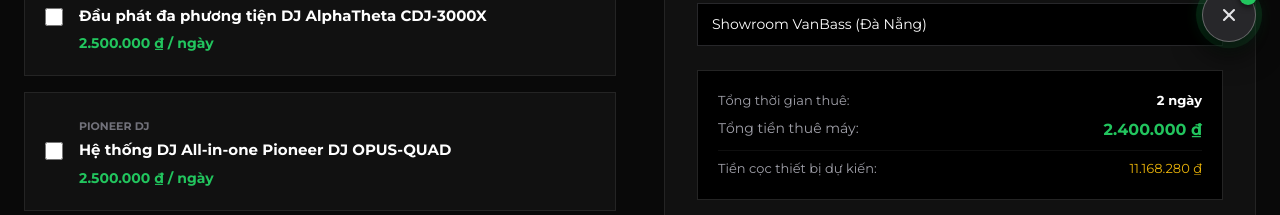
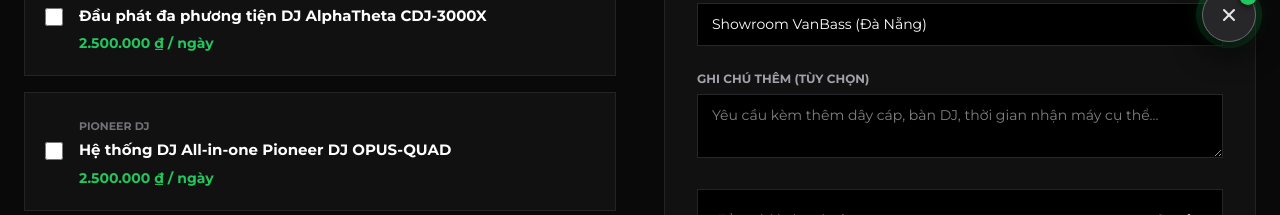
Before and after one commit to vule482003/vanbass, a Next.js app in the folder frontend/: page /rental in a window 1280 px wide. Shown: the part 734-949 px from the top of the page. Built offline with nearby package versions, Linux system fonts and the light colour scheme; no server answers.

Commit message:
fix(ci): resolve frontend lint and unit test assertions for 100% green CI

```diff
--- a/frontend/app/admin/page.tsx
+++ b/frontend/app/admin/page.tsx
@@ -142,7 +142,7 @@
   const [categories, setCategories] = useState<CategoryItem[]>([]);
   const [orders, setOrders] = useState<OrderItem[]>([]);
   const [rentals, setRentals] = useState<RentalRequestItem[]>([]);
-  const [isDataLoading, setIsDataLoading] = useState(true);
+  const [, setIsDataLoading] = useState(true);
 
   // Add Product Modal states
   const [showAddProductModal, setShowAddProductModal] = useState(false);
@@ -1390,7 +1390,7 @@
                     type="text"
                     required
                     value={brand}
-                    onChange={(e) => setBrand(e.target.value)}
+                    onChange={(e) => handleBrandChange(e.target.value)}
                     placeholder="AlphaTheta, Pioneer DJ, JBL..."
                     style={{ width: "100%", padding: "10px 14px", backgroundColor: "#000", border: "1px solid #27272a", color: "#fff", fontSize: "14px", boxSizing: "border-box" }}
                   />
--- a/frontend/app/lib/cart-context.tsx
+++ b/frontend/app/lib/cart-context.tsx
@@ -52,8 +52,10 @@
     } catch {
       startTransition(() => setItems([]));
     }
-    setMounted(true);
-  }, [user?.id, isAuthLoading]);
+    startTransition(() => {
+      setMounted(true);
+    });
+  }, [user, isAuthLoading]);
 
   // Persist cart whenever items change for the current user
   useEffect(() => {
@@ -69,7 +71,7 @@
         // Ignore localStorage errors
       }
     }
-  }, [items, user?.id, mounted, isAuthLoading]);
+  }, [items, user, mounted, isAuthLoading]);
 
   const showNotification = (message: string) => {
     setNotification(message);
--- a/frontend/app/rental/page.tsx
+++ b/frontend/app/rental/page.tsx
@@ -144,7 +144,7 @@
     }
 
     const items = Object.entries(selectedItems)
-      .filter(([_, qty]) => qty > 0)
+      .filter(([, qty]) => qty > 0)
       .map(([pid, qty]) => {
         const prod = rentalProducts.find((p) => p.id === pid);
         return {
@@ -425,6 +425,19 @@
                     />
                   </div>
 
+                  <div style={{ marginBottom: "24px" }}>
+                    <label style={{ display: "block", fontSize: "12px", fontWeight: 700, color: "#a1a1aa", marginBottom: "6px", textTransform: "uppercase" }}>
+                      Ghi chú thêm (Tùy chọn)
+                    </label>
+                    <textarea
+                      rows={2}
+                      value={notes}
+                      onChange={(e) => setNotes(e.target.value)}
+                      placeholder="Yêu cầu kèm thêm dây cáp, bàn DJ, thời gian nhận máy cụ thể..."
+                      style={{ width: "100%", padding: "10px 14px", backgroundColor: "#000", border: "1px solid #27272a", color: "#fff", fontSize: "14px", boxSizing: "border-box", resize: "vertical" }}
+                    />
+                  </div>
+
                   {/* Summary Box */}
                   <div style={{ padding: "20px", backgroundColor: "#000", border: "1px solid var(--border)", marginBottom: "24px" }}>
                     <div style={{ display: "flex", justifyContent: "space-between", marginBottom: "8px", fontSize: "13px", color: "#a1a1aa" }}>
```
